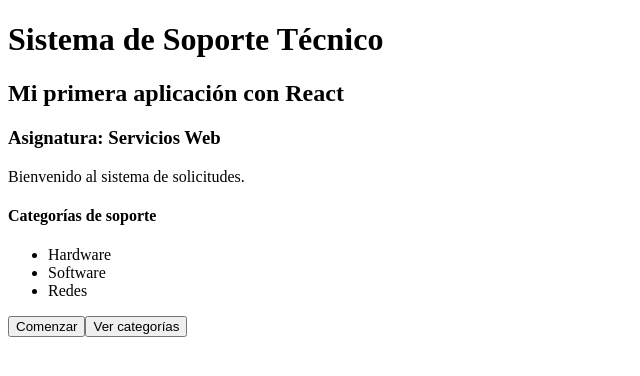
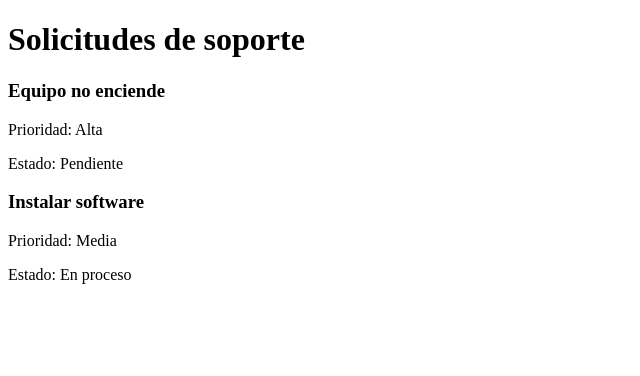
Before and after one commit to daamaleman/ReactPractice, a React (Vite) app: page / in a window 1280 px wide. Shown: the top 376 px of the page, without its empty margins (0-640 px from the left). Built offline with nearby package versions, Linux system fonts and the light colour scheme.

Commit message:
feat(app): render solicitudes using SolicitudCard with props
Replace the welcome screen with two SolicitudCard instances receiving different props.

```diff
--- a/src/App.jsx
+++ b/src/App.jsx
@@ -4,30 +4,22 @@
 import viteLogo from './assets/vite.svg'
 import './App.css'
 
+import SolicitudCard from './components/SolicitudCard'
+
 function App() {
-  const asignatura = 'Servicios Web'
-  const categorias = ['Hardware', 'Software', 'Redes']
-
   return (
       <main>
-        <h1>Sistema de Soporte Técnico</h1>
-        <h2>Mi primera aplicación con React</h2>
-        <h3>Asignatura: {asignatura}</h3>
-        <p>Bienvenido al sistema de solicitudes.</p>
-
-        <h4>Categorías de soporte</h4>
-        <ul>
-          {categorias.map(c => (
-              <li key={c}>{c}</li>
-          ))}
-        </ul>
-
-        <button onClick={() => alert('Bienvenido a React')}>
-          Comenzar
-        </button>
-        <button onClick={() => alert('Elige una categoría para registrar tu solicitud')}>
-          Ver categorías
-        </button>
+        <h1>Solicitudes de soporte</h1>
+        <SolicitudCard
+            titulo="Equipo no enciende"
+            prioridad="Alta"
+            estado="Pendiente"
+        />
+        <SolicitudCard
+            titulo="Instalar software"
+            prioridad="Media"
+            estado="En proceso"
+        />
       </main>
   )
 }
```
